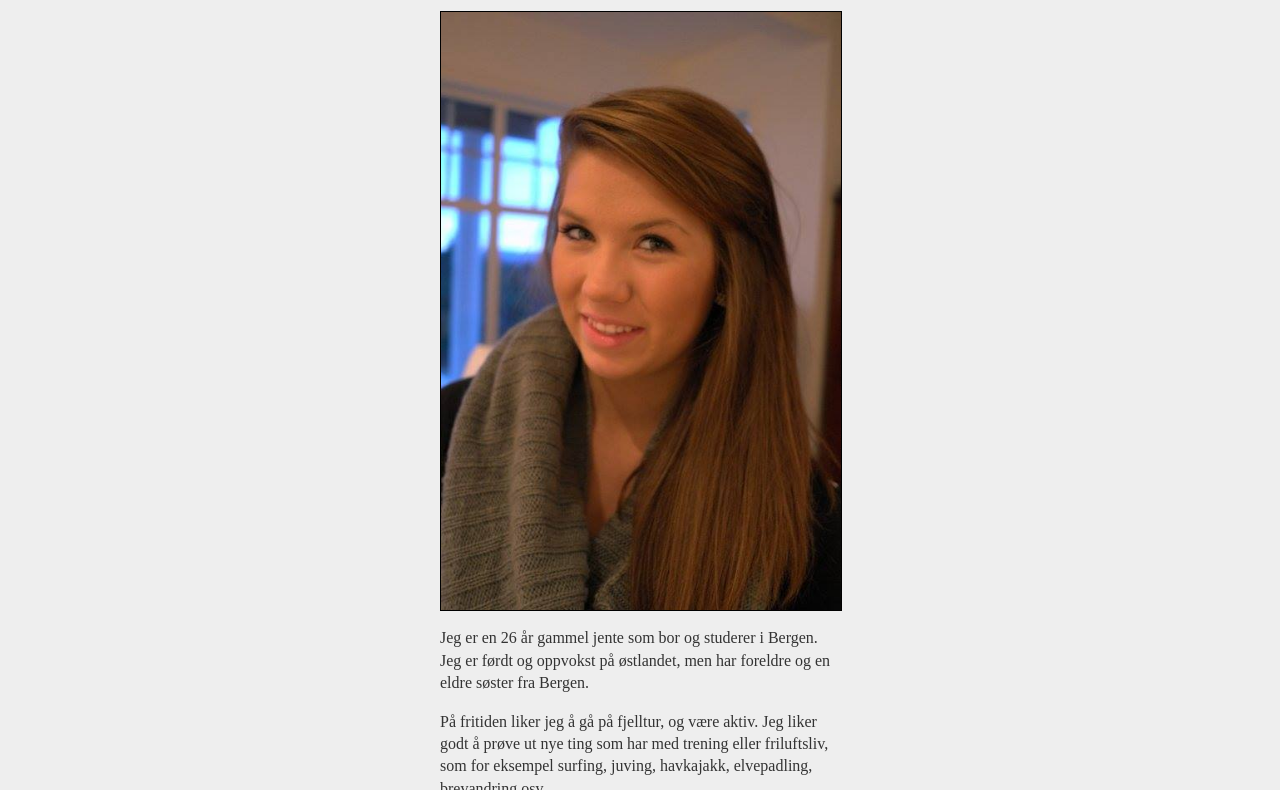
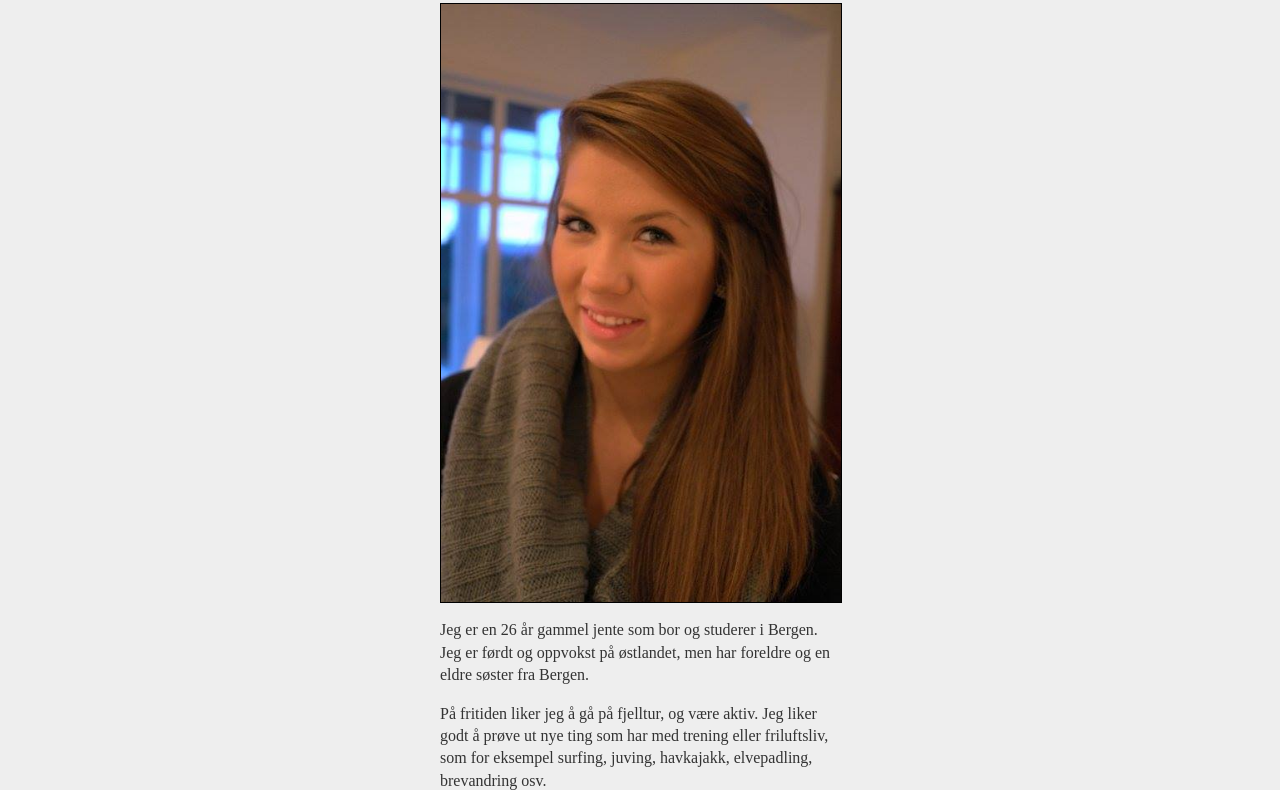
Before and after one commit to h586625/ING102, a plain HTML site: page medlemmer/cathrine/cathrine.html in a window 1280 px wide. Shown: the part 281-1071 px from the top of the page. Drawn offline with Linux system fonts and the light colour scheme.

Commit message:
Add normalize.css to all member pages

```diff
--- a/medlemmer/cathrine/cathrine.html
+++ b/medlemmer/cathrine/cathrine.html
@@ -3,6 +3,7 @@
     <head>
         <meta charset="utf-8">
         <title>Cathrine</title>
+        <link rel="stylesheet" href="../../css/normalize.css">
         <link rel="stylesheet" href="../../css/main.css">
     </head>
     <body>
```
Also changed, not shown: medlemmer/daniel/daniel.html (+1 -0 lines), medlemmer/erlend/erlend.html (+1 -0 lines), medlemmer/lars/lars.html (+1 -0 lines), medlemmer/mathias/mathiasNupen.html (+1 -0 lines).
